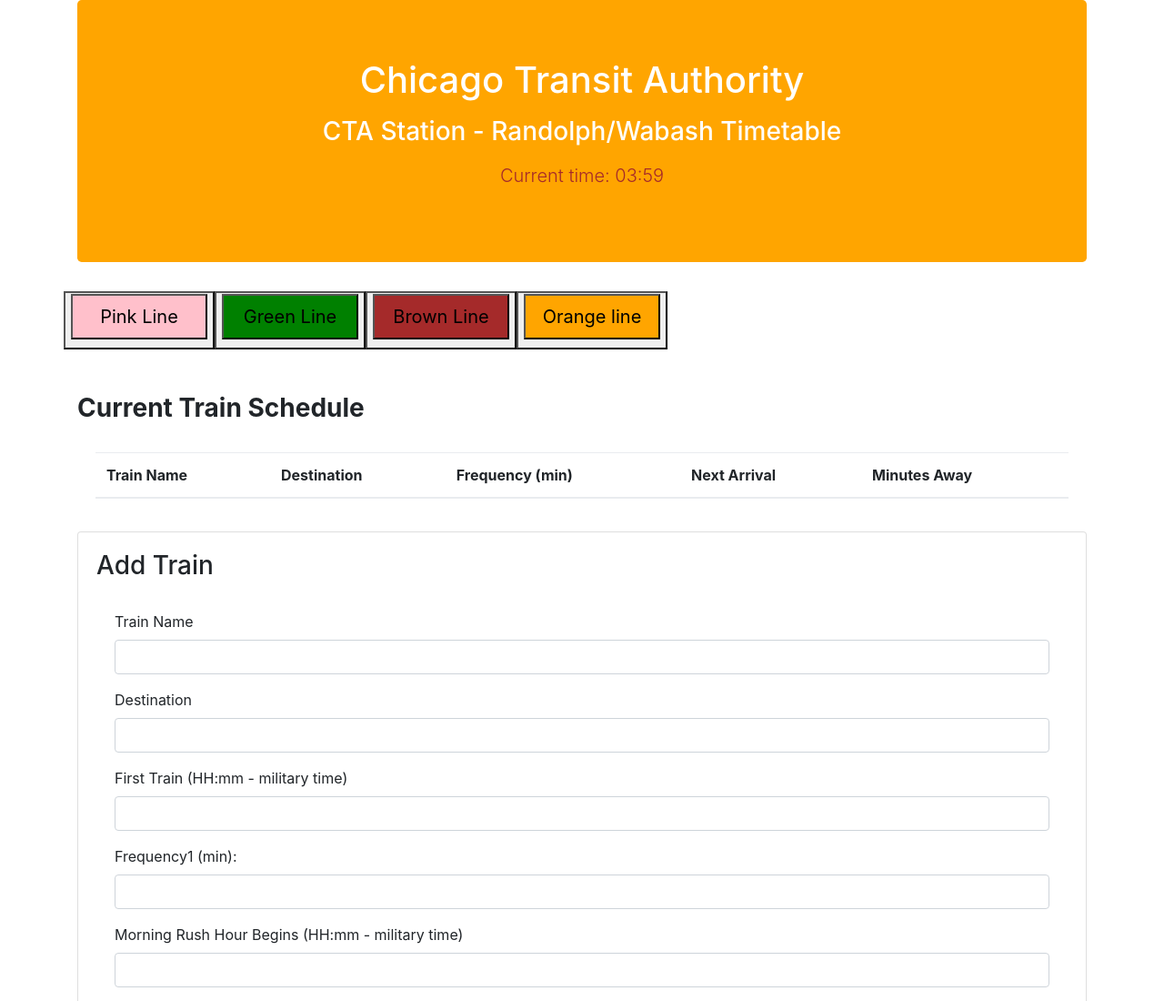
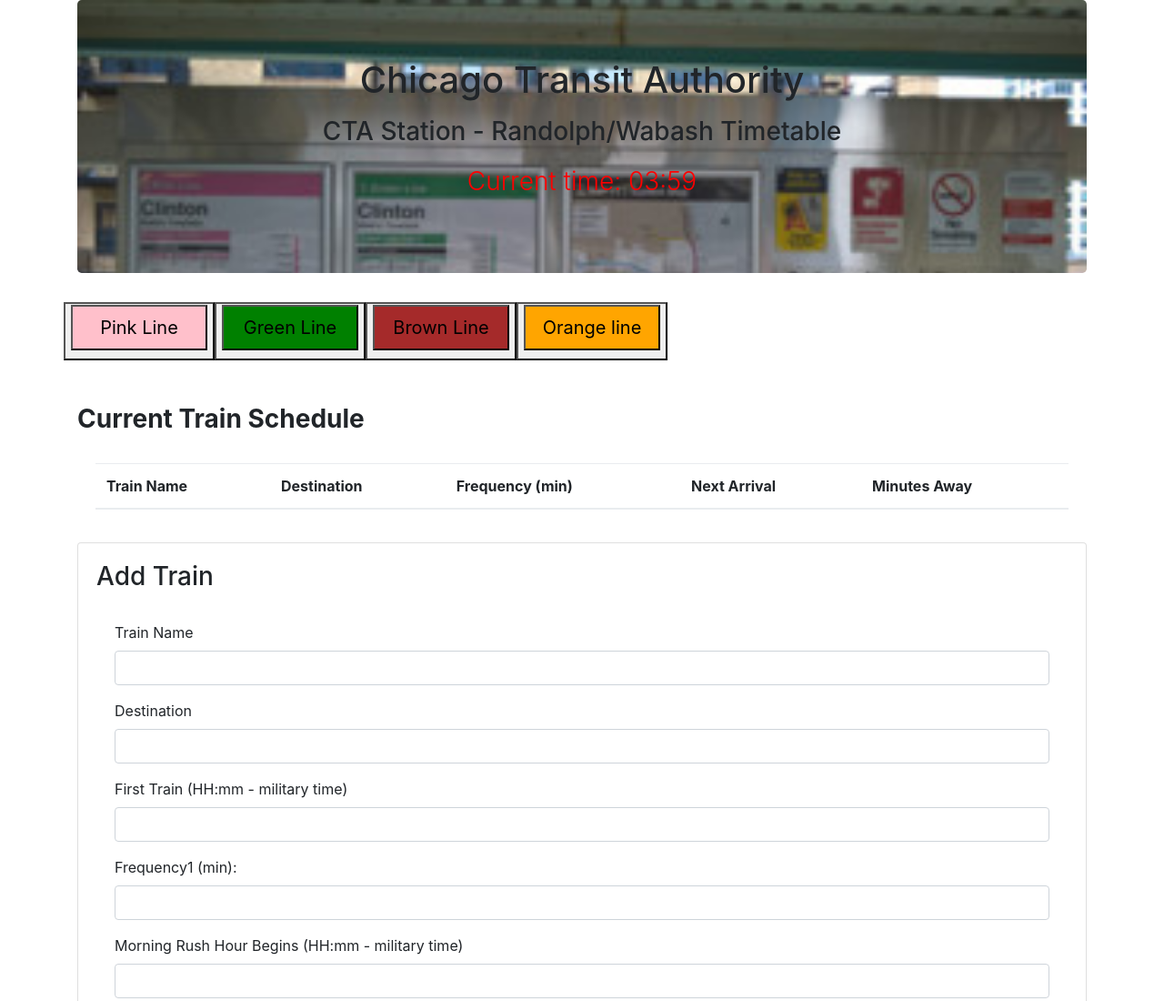
Before and after one commit to edudek002/TrainScheduler, a plain HTML site: page index.html in a window 1280 px wide. Shown: the top 1100 px of the page at 91% size. Drawn offline with nearby package versions, Linux system fonts and the light colour scheme; no server answers.

Commit message:
added CTA picture

```diff
--- a/assets/css/style.css
+++ b/assets/css/style.css
@@ -2,6 +2,12 @@
 
 	font: 30px;
 	color: brown;
+}
+
+.jumbotron {
+
+	background-image: url("../images/CTAschedule.jpg");
+	background-size: cover;
 }
 
 #PDF {
--- a/index.html
+++ b/index.html
@@ -23,10 +23,12 @@
 
       <!-- JUMBOTRON-->
 
-      <div class="jumbotron text-center" style="background-color: orange; color:white">
+      <div class="jumbotron text-center">
+
+
         <h1 class="display4">Chicago Transit Authority</h1>
         <p class="lead"><h3>CTA Station - Randolph/Wabash Timetable</h3></p>
-        <p class="lead" id="timeChicago"></p>
+        <strong><p class="lead" id="timeChicago" style="color: red; font-size: 28px"></p></strong>
       </div>
 
       <!-- BUTTONS WITH LINKS TO CTA WEBSITE-->
```
Also changed, not shown: assets/images/CTAschedule.jpg (added).
